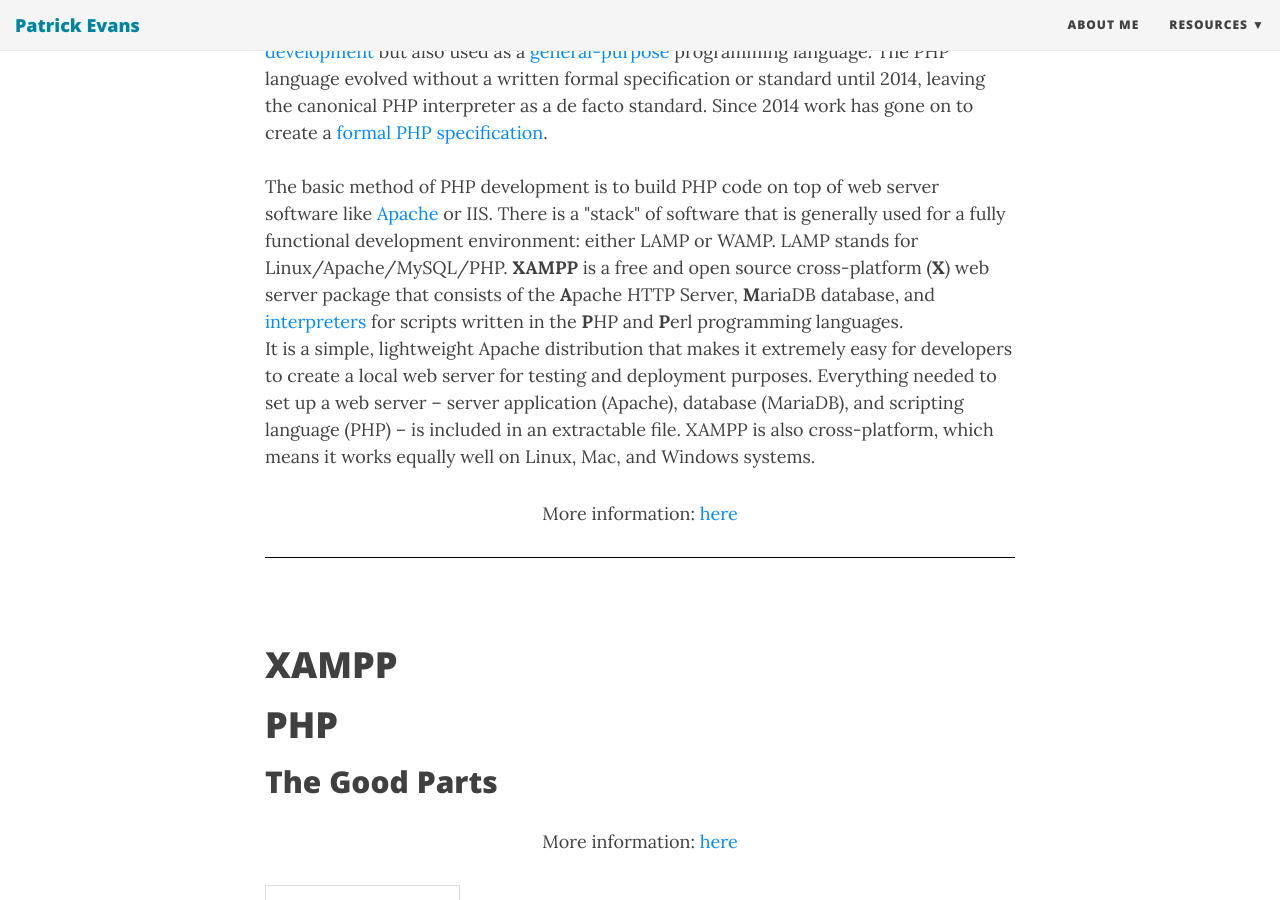
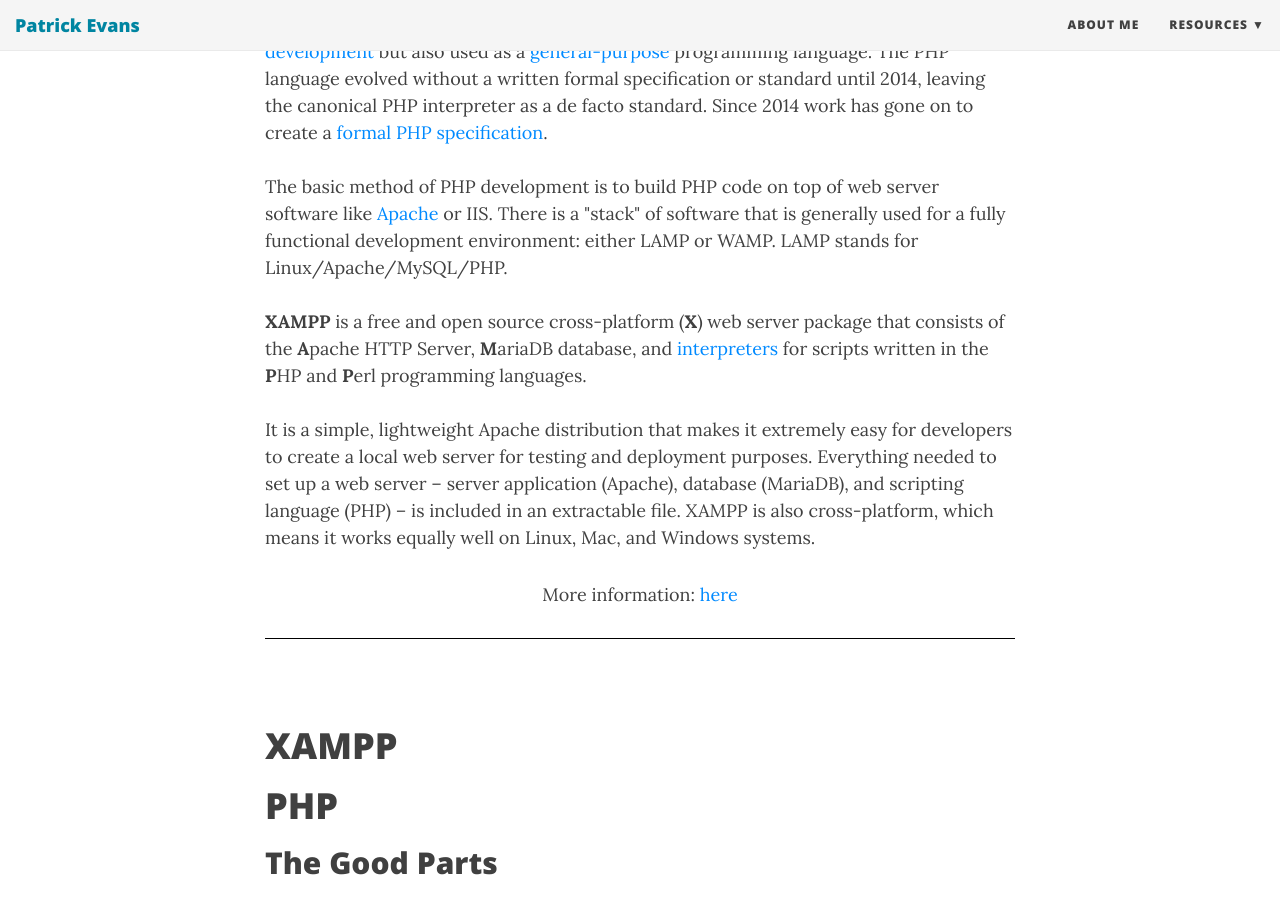
Before and after one commit to patevs/old_blog, a Jekyll site: the page built from _posts/2017-12-09-php.md, in a window 1280 px wide and 900 px high, scrolled down 309 px. Built offline with Jekyll 4.4.1, drawn with Linux system fonts in a browser that asks for light colours; nearby versions of some CDN libraries.

Commit message:
spacing php _post

```diff
--- a/_posts/2017-12-09-php.md
+++ b/_posts/2017-12-09-php.md
@@ -9,8 +9,10 @@ subtitle: Introduction and Setup
 <strong>PHP</strong> (<strong>H</strong>ypertext <strong>P</strong>re<strong>p</strong>rocessor) is a server-side scripting language designed for <a href="https://en.wikipedia.org/wiki/Web_development">web development</a> but also used as a <a href="https://en.wikipedia.org/wiki/General-purpose_programming_language">general-purpose</a> programming language.
 The PHP language evolved without a written formal specification or standard until 2014, leaving the canonical PHP interpreter as a de facto standard. Since 2014 work has gone on to create a <a href="https://www.itworld.com/article/2697195/enterprise-software/php-gets-a-formal-specification--at-last.html">formal PHP specification</a>.<br>
 <br>
-The basic method of PHP development is to build PHP code on top of web server software like <a href="https://en.wikipedia.org/wiki/Apache_HTTP_Server">Apache</a> or IIS. There is a "stack" of software that is generally used for a fully functional development environment: either LAMP or WAMP. LAMP stands for Linux/Apache/MySQL/PHP.
+The basic method of PHP development is to build PHP code on top of web server software like <a href="https://en.wikipedia.org/wiki/Apache_HTTP_Server">Apache</a> or IIS. There is a "stack" of software that is generally used for a fully functional development environment: either LAMP or WAMP. LAMP stands for Linux/Apache/MySQL/PHP.<br>
+<br>
 <strong>XAMPP</strong> is a free and open source cross-platform (<strong>X</strong>) web server package that consists of the <strong>A</strong>pache HTTP Server, <strong>M</strong>ariaDB database, and <a href="https://en.wikipedia.org/wiki/Interpreter_(computing)">interpreters</a> for scripts written in the <strong>P</strong>HP and <strong>P</strong>erl programming languages.<br>
+<br>
 It is a simple, lightweight Apache distribution that makes it extremely easy for developers to create a local web server for testing and deployment purposes. Everything needed to set up a web server – server application (Apache), database (MariaDB), and scripting language (PHP) – is included in an extractable file. XAMPP is also cross-platform, which means it works equally well on Linux, Mac, and Windows systems.
 </p>
 <p style="text-align:center"> More information: <a href="http://simplyadvanced.net/blog/cheat-sheet-for-windows-command-prompt/">here</a></p>
```
